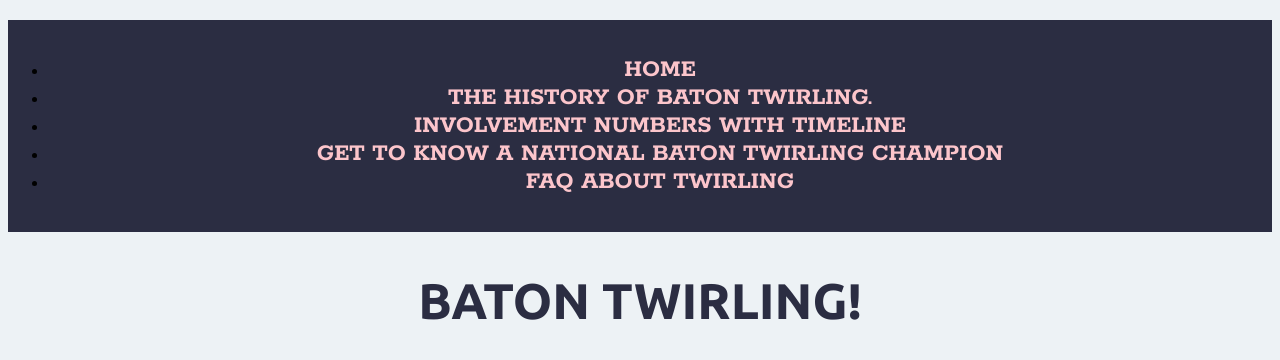
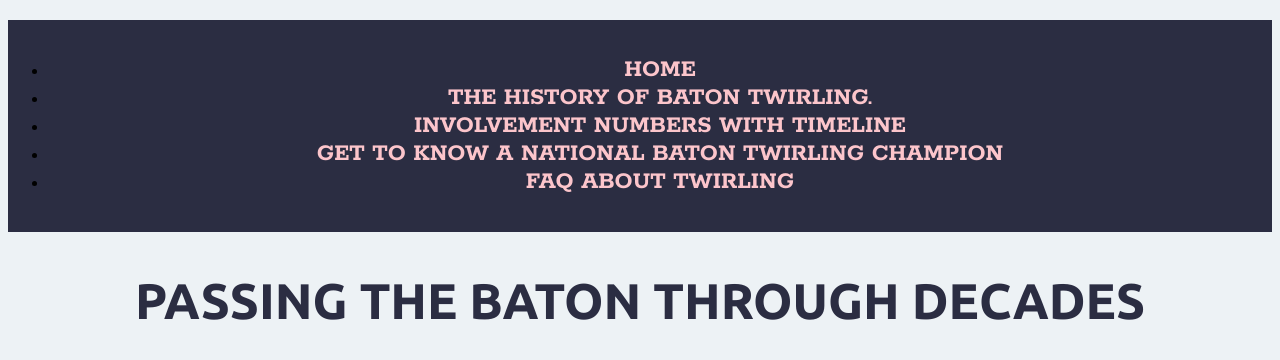
Before and after one commit to J4502-FS20/simone_esters_final_site, a plain HTML site: page index.html in a window 1280 px wide. Shown: the top 360 px of the page. Drawn offline with Linux system fonts and the light colour scheme.

Commit message:
Update index.html

```diff
--- a/index.html
+++ b/index.html
@@ -31,7 +31,7 @@
  </div>
  <main>
 
-  <h1>Baton twirling!</h1>
+  <h1>Passing the baton through decades</h1>
    <div id="paragraph">
           <p>Baton twirling is thought to be a dying art, but it is more popular than ever! With daring tosses and gymnastics elements, these are not your mom's majorettes!<br>Click on the navigation bar on top of the page to learn more about the topics.
               <a href="https://www.youtube.com/watch?v=BSikrhdFuyA"><img src="gilliantwirl.jpg" alt="Gillian Brooks"width= "400"/></a>
```
